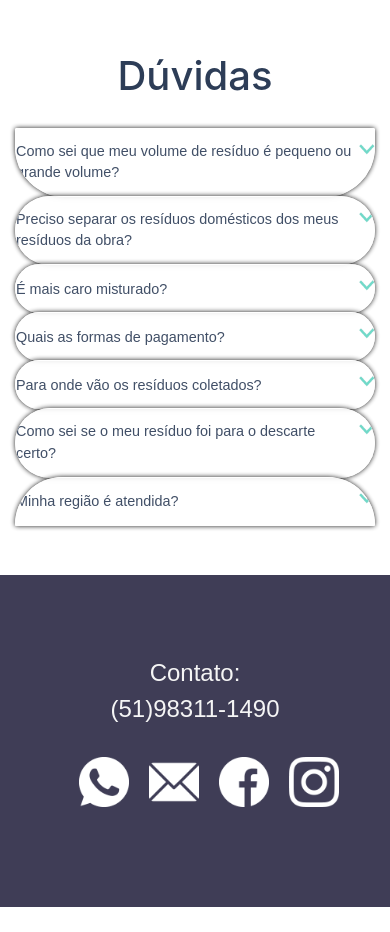
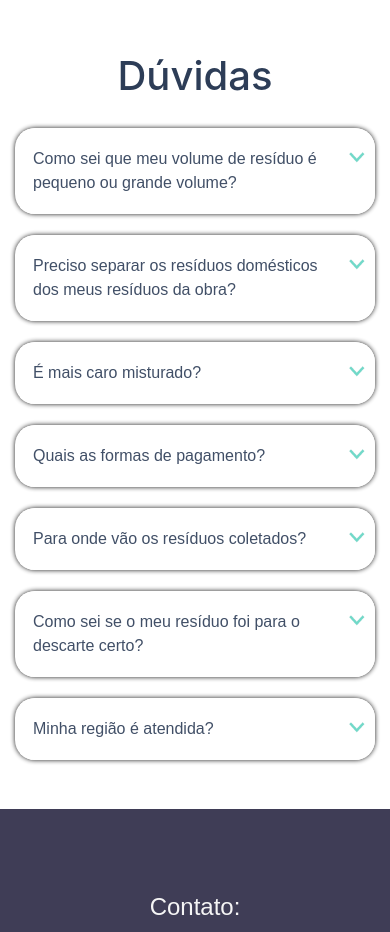
Before and after one commit to aceleradora-TW/descarte-certo, a React (Create React App) app in the folder frontend/: page / in a window 390 px wide. Shown: the part 2880-3812 px from the top of the page. Before the commit the page ends 3787 px from the top, so only its background shows below. Built offline with nearby package versions, Linux system fonts and the light colour scheme.

Commit message:
24/@jhuan0999, @elliens: arrumando a responsividade

```diff
--- a/frontend/src/components/FAQ/FaqResponsive.css
+++ b/frontend/src/components/FAQ/FaqResponsive.css
@@ -3,7 +3,22 @@
       font-size: 0.9rem;
       width: 100%;
       text-align: left;
-      padding: 0px;
+    }
+
+    .accordion>.card:not(:last-of-type) {
+      border-bottom-right-radius: 20px;
+      border-bottom-left-radius: 20px;
+      border-top-left-radius: 20px;
+      border-top-left-radius: 20px;
+    }
+
+    .accordion>.card:not(:first-of-type) {
+      border-top-left-radius: 20px;
+      border-top-right-radius: 20px;
+      border-bottom-left-radius: 20px;
+      border-bottom-right-radius: 20px;
+      padding-left: 15px;
+      margin-top: 22px;
     }
 
     .div{
@@ -75,10 +90,27 @@
 
   @media only screen and (min-width:768px) and (max-width:1024px){
     .btn.btn{
-      font-size: 0.9rem;
       width: 100%;
       text-align: left;
       padding: 0px;
+      font-size: 18px;
+    }
+
+    .accordion>.card:not(:last-of-type) {
+      border-bottom-right-radius: 20px;
+      border-bottom-left-radius: 20px;
+      border-top-left-radius: 20px;
+      border-top-right-radius: 20px;
+      padding-left: 15px;
+    }
+
+    .accordion>.card:not(:first-of-type) {
+      border-top-left-radius: 20px;
+      border-top-right-radius: 20px;
+      border-bottom-left-radius: 20px;
+      border-bottom-right-radius: 20px;
+      padding-left: 15px;
+      margin-top: 22px;
     }
 
     .div{
@@ -149,10 +181,22 @@
 
   @media only screen and (min-width:360px) and (max-width:640px){
     .btn.btn{
-      font-size: 0.9rem;
+      font-size: 16px;
       width: 100%;
       text-align: left;
-      padding: 0px;
+      padding-right: 10px;
+    }
+
+    .accordion>.card:not(:last-of-type) {
+      border-bottom-right-radius: 20px;
+      border-bottom-left-radius: 20px;
+    }
+
+    .accordion>.card:not(:first-of-type) {
+      border-top-left-radius: 20px;
+      border-top-right-radius: 20px;
+      padding-left: 15px;
+      margin-top: 22px;
     }
 
     .div{
@@ -199,7 +243,7 @@
     flex: 1 1 auto;
     min-height: 1px;
     padding: 0px;
-    font-size: 0.8rem;
+    font-size: 14px;
 
   }
 
@@ -227,10 +271,27 @@
 
   @media only screen and (min-width:320px) and (max-width:568px){
     .btn.btn{
-      font-size: 0.9rem;
+      font-size: 16px;
       width: 100%;
       text-align: left;
-      padding: 0px;
+      padding-right: 10px;
+    }
+
+    .accordion>.card:not(:last-of-type) {
+      border-bottom-right-radius: 20px;
+      border-bottom-left-radius: 20px;
+      border-top-left-radius: 20px;
+      border-top-right-radius: 20px;
+      padding-left: 5px;
+    }
+
+    .accordion>.card:not(:first-of-type) {
+      border-top-left-radius: 20px;
+      border-top-right-radius: 20px;
+      border-bottom-left-radius: 20px;
+      border-bottom-right-radius: 20px;
+      padding-left: 5px;
+      margin-top: 22px;
     }
 
     .div{
@@ -243,7 +304,6 @@
       flex: 0 0 120%;
       max-width: 120%;
   }
-
 
     .card.card {
       width: 100%;
@@ -277,8 +337,7 @@
     flex: 1 1 auto;
     min-height: 1px;
     padding: 0px;
-    font-size: 0.8rem;
-
+    font-size: 14px;
   }
 
   .title {
@@ -291,8 +350,8 @@
 
   .iconFaq {
      position: absolute;
-     right: 0px;
-     top: 15px;
+     right: 10px;
+     top: 23px;
   }
  .imgFaq {
  display: none;
```
